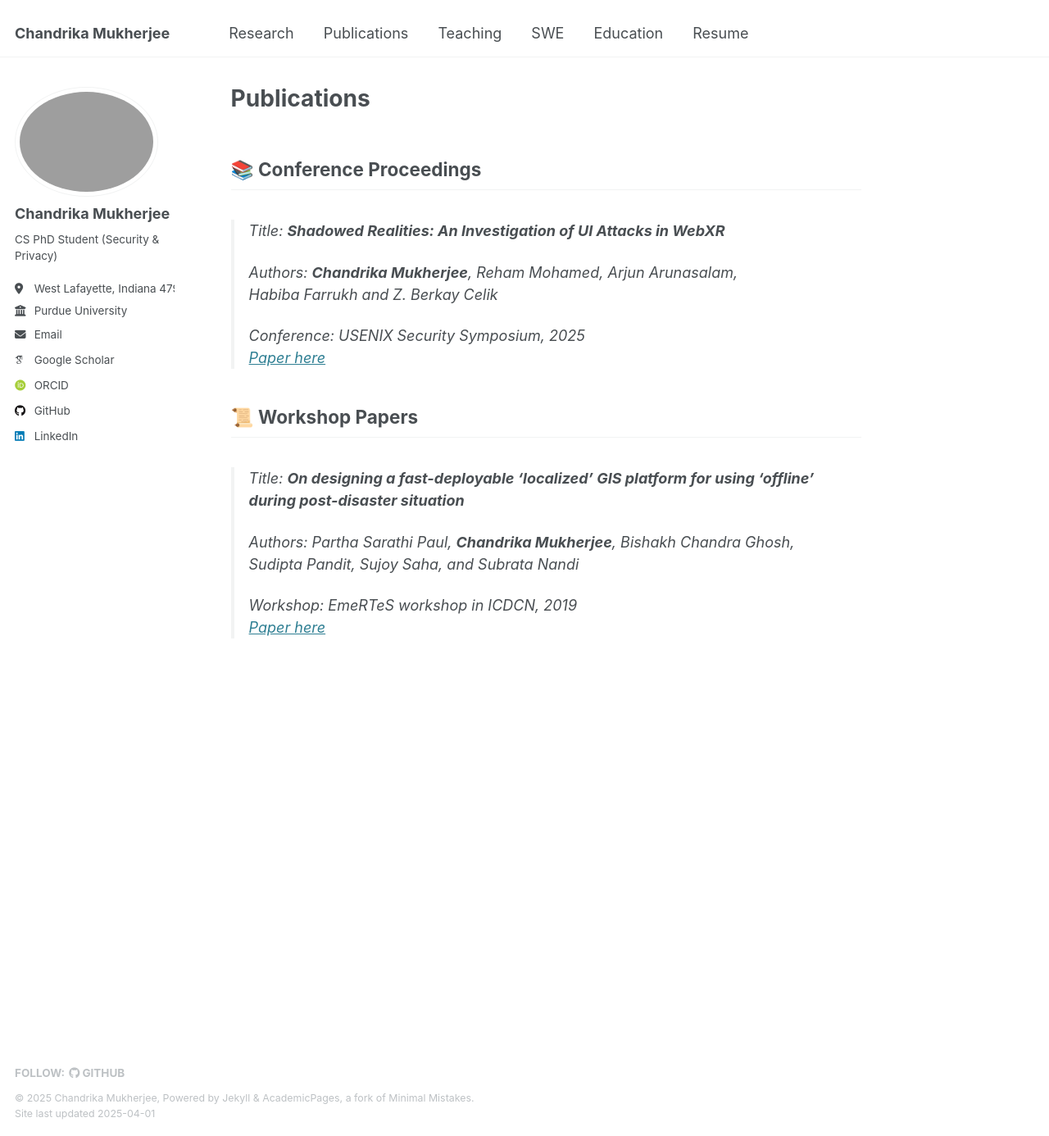
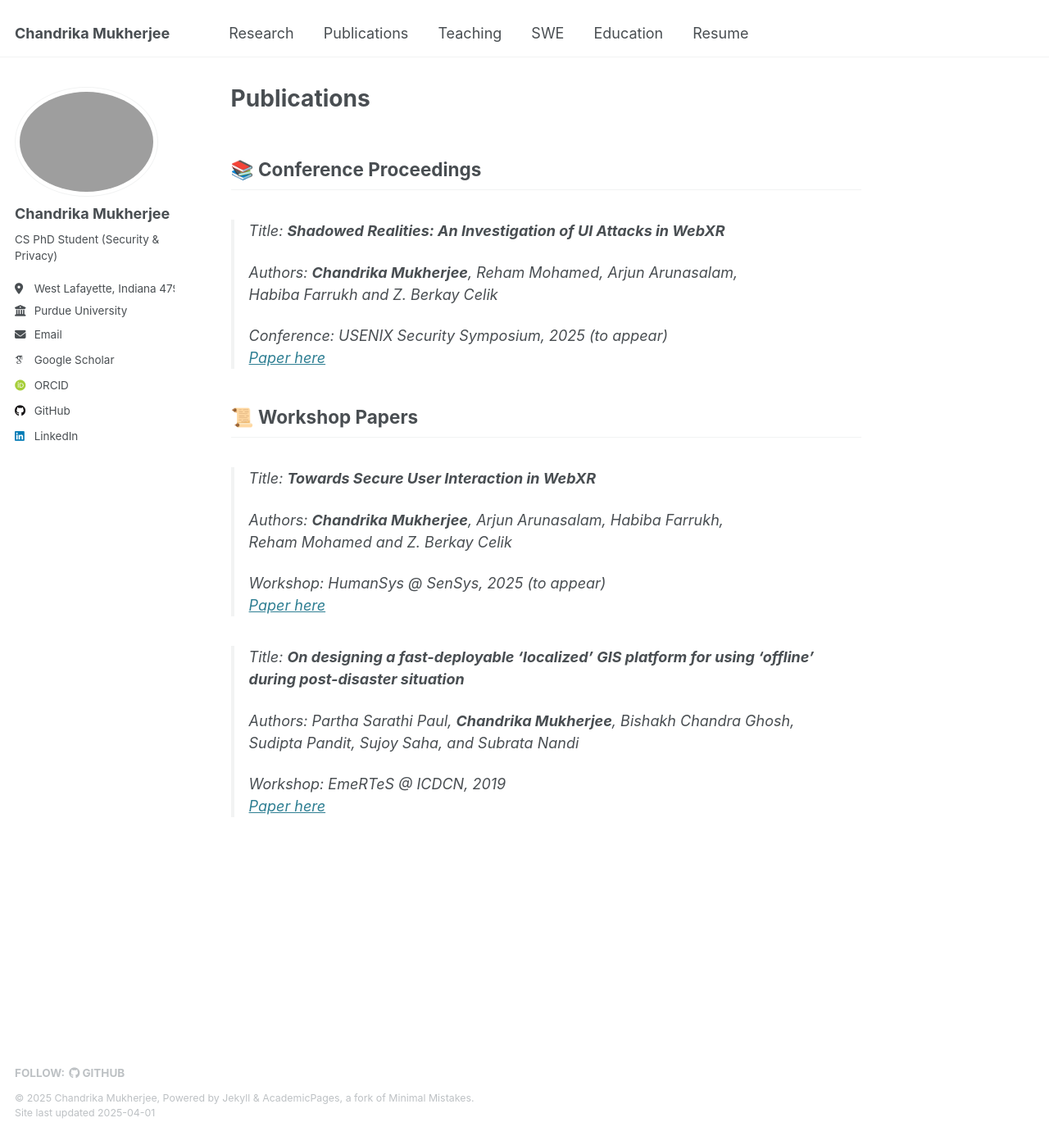
Before and after one commit to chandms/chandms.github.io, a Jekyll site: the page built from _pages/publications.md, in a window 1280 px wide and 1386 px high. Shown: the whole window at 82% size. Built offline with Jekyll 4.4.1, drawn with Linux system fonts in a browser that asks for light colours; some web fonts are replaced.

Commit message:
updated with humansys paper

```diff
--- a/_pages/publications.md
+++ b/_pages/publications.md
@@ -14,15 +14,23 @@ redirect_from:
 > Authors: **Chandrika Mukherjee**, Reham Mohamed, Arjun Arunasalam,
 > Habiba Farrukh and Z. Berkay Celik
 >
-> Conference: USENIX Security Symposium, 2025
+> Conference: USENIX Security Symposium, 2025 (to appear)
 > [Paper here](../files/2025_Shadowed_Realities_watermark.pdf){:target="\_blank"}
 
 ## 📜 Workshop Papers
+
+> Title: **Towards Secure User Interaction in WebXR**
+>
+> Authors: **Chandrika Mukherjee**, Arjun Arunasalam, Habiba Farrukh,
+> Reham Mohamed and Z. Berkay Celik
+>
+> Workshop: HumanSys @ SenSys, 2025 (to appear)
+> [Paper here](../files/2025_Shadowed_Logger_watermark.pdf){:target="\_blank"}
 
 > Title: **On designing a fast-deployable 'localized' GIS platform for using 'offline' during post-disaster situation**
 >
 > Authors: Partha Sarathi Paul, **Chandrika Mukherjee**, Bishakh Chandra Ghosh,
 > Sudipta Pandit, Sujoy Saha, and Subrata Nandi
 >
-> Workshop: EmeRTeS workshop in ICDCN, 2019
+> Workshop: EmeRTeS @ ICDCN, 2019
 > [Paper here](https://dl.acm.org/doi/pdf/10.1145/3288599.3295592){:target="\_blank"}
```
Also changed, not shown: 2 other files.
